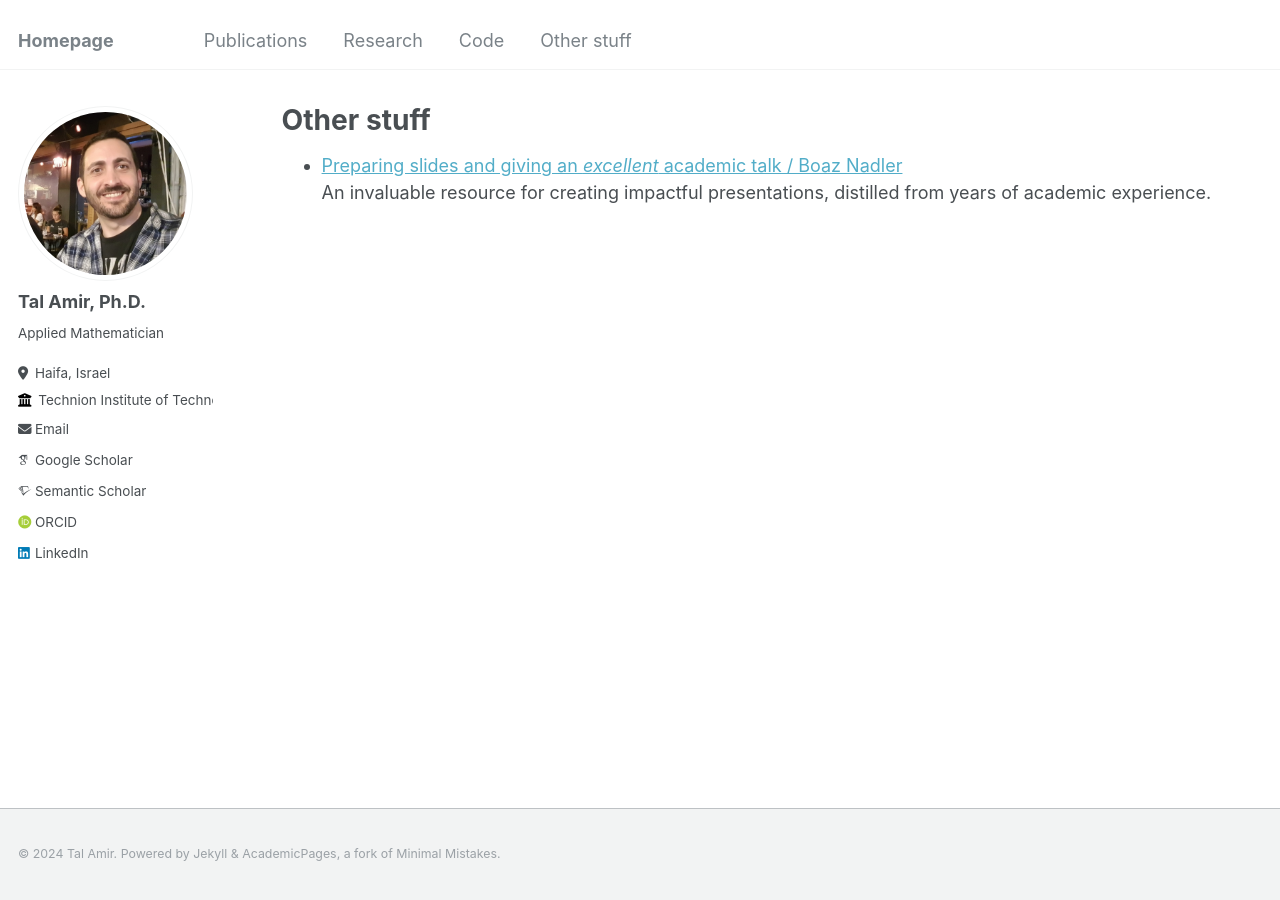
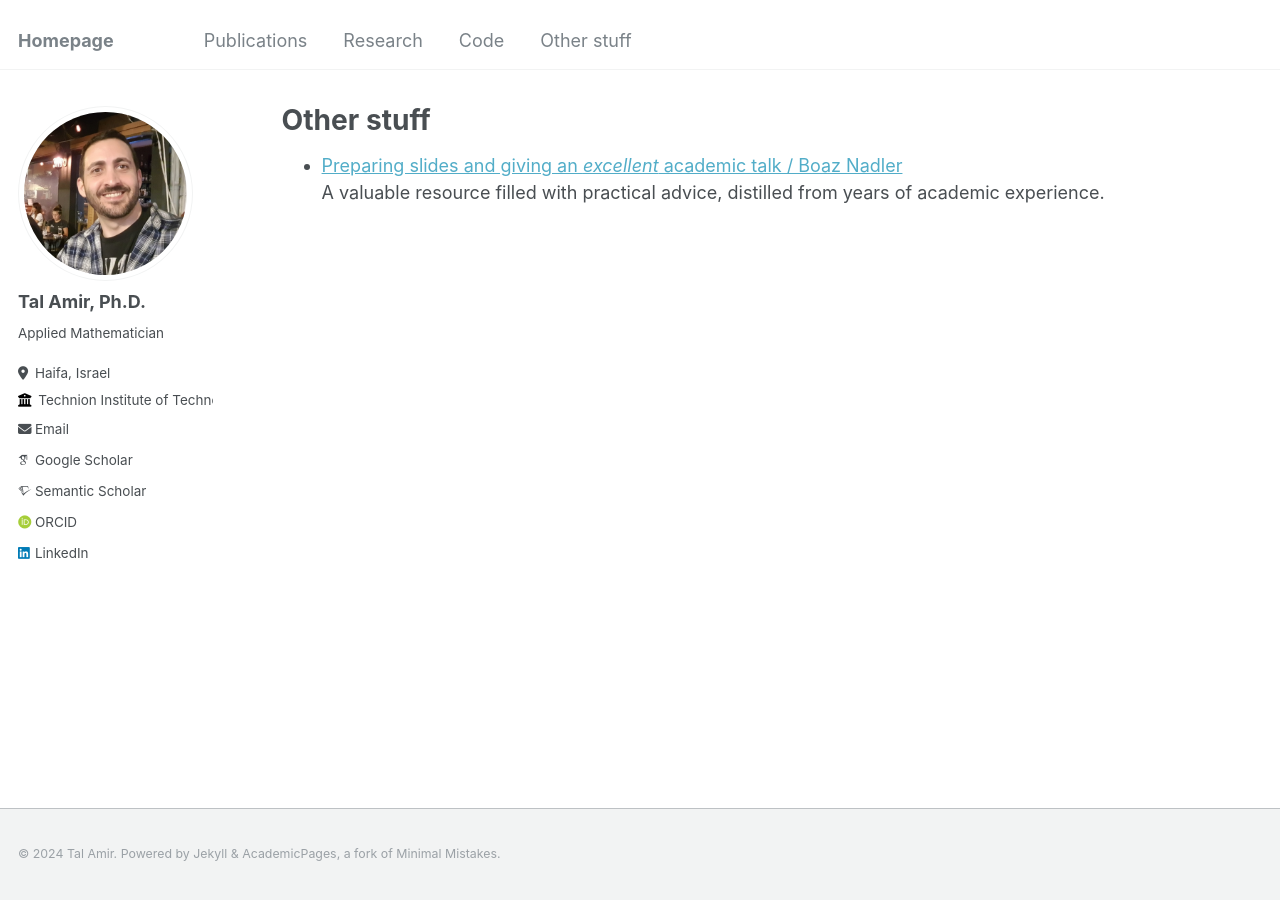
Before and after one commit to tal-amir/tal-amir.github.io, a Jekyll site: the page built from _pages/otherstuff.md, in a window 1280 px wide. Built offline with Jekyll 4.4.1, drawn with Linux system fonts in a browser that asks for light colours; some web fonts are replaced.

Commit message:
Update otherstuff.md

```diff
--- a/_pages/otherstuff.md
+++ b/_pages/otherstuff.md
@@ -9,4 +9,4 @@ author_profile: true
 
 
 - [Preparing slides and giving an _excellent_ academic talk / Boaz Nadler](https://tal-amir.github.io/files/Preparing slides and giving an excellent academic talk [Boaz Nadler].pdf)
-  An invaluable resource for creating impactful presentations, distilled from years of academic experience.
+  A valuable resource filled with practical advice, distilled from years of academic experience.
```
